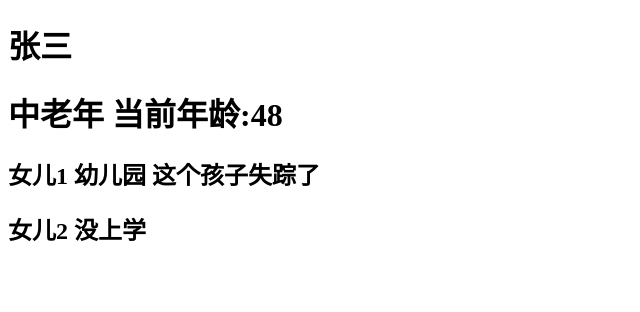
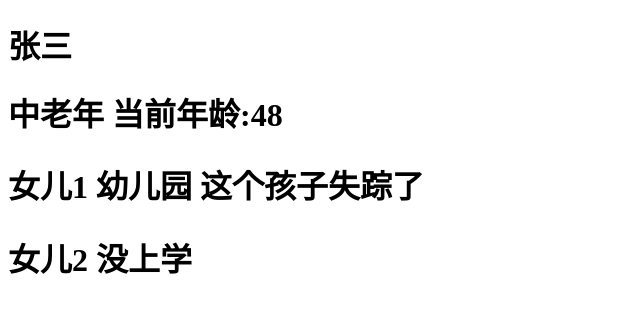
Before and after one commit to keyboard3/nextjs-razor, a Next.js app in the folder client/: page /post/1 in a window 1280 px wide. Shown: the top 312 px of the page, without its empty margins (0-640 px from the left). Built offline with nearby package versions, Linux system fonts and the light colour scheme; no server answers; what @sinclair/typebox would draw is missing.

Commit message:
feat: 优化代码生成,解决bug

```diff
--- a/client/pages/post/[postId].tsx
+++ b/client/pages/post/[postId].tsx
@@ -2,6 +2,7 @@ import React from 'react'
 import { compile, compilePrint } from "../../template-helper/compile";
 import { proxyModel } from '../../template-helper/proxy';
 import { Static, Type } from '@sinclair/typebox'
+import styles from "./styles.module.css";
 
 function Home({ Model }: any) {
   const { data } = proxyModel<RootModel>(Model, modelGroups);
@@ -12,7 +13,7 @@ function Home({ Model }: any) {
     return type == 1 ? "中老年" : "青年";
   })
   return (
-    <div>
+    <div >
       <h1>{data.basic.name}</h1>
       {compilePrint(() => {
         switch (type) {
@@ -31,8 +32,8 @@ function Home({ Model }: any) {
           const attachInfo = compile(() => {
             return index < 1 ? "这个孩子失踪了" : ""
           })
-          return compile(() => {
-            return <h2 key={personModel.name}>{personModel.name} {typeStr} {attachInfo}</h2>;
+          return compilePrint(() => {
+            return <h2 className={styles.title} key={personModel.name}>{personModel.name} {typeStr} {attachInfo}</h2>;
           })
         })
       }
--- /dev/null
+++ b/client/pages/post/styles.module.css
@@ -0,0 +1,12 @@
+.container {
+    display: flex;
+    flex-direction: column;
+    align-items: center;
+    justify-content: center;
+    height: 100vh;
+}
+.title {
+    font-size: 2rem;
+    font-weight: 600;
+    margin-bottom: 1rem;
+}
--- a/client/template-helper/compile.tsx
+++ b/client/template-helper/compile.tsx
@@ -34,29 +34,87 @@ export function compile(func: any, template: any = compileTemplate, templateFun:
 
   console.log("compile before code", code);
   //因为jsx展开成c#代码时，c#变量是全局作用域，所以这里需要防止变量名生成唯一。这里暂时先不看全局的唯一，只靠随机
+  const resultName = generateUniqueVariableName("result_");
+  let resultValueName = "";
+  let resultCode = ""
+
+  const { prefixInstructionCode, programBodyCode } = transferCompile(code,
+    function enter(path: any, t: any) {
+      const innerNode = path.node;
+      //如果是exit中return替换之后的赋值语句就直接跳过
+      if (t.isAssignmentExpression(innerNode) && innerNode.left.name == resultName) {
+        path.skip();
+        return true;
+      }
+      return false;
+    },
+    function exit(path: any, t: any) {
+      if (t.isReturnStatement(path.node)) {
+        if (t.isIdentifier(path.node.argument)) {
+          resultValueName = path.node.argument.name;
+        }
+
+        const newNode = t.variableDeclaration("var", [t.variableDeclarator(t.identifier(resultName), path.node.argument)]);
+        path.replaceWith(newNode);
+      }
+      return false;
+    });
+
+  resultCode = prefixInstructionCode;
+  resultCode += "\n`@{\n" + `\${prefixInstruction}`;
+  if (resultValueName) {
+    resultCode += `var ${resultName}=\${${resultValueName}.meta.result};`;
+  }
+  resultCode += "\n" + programBodyCode + "\n}`\n";
+
+  console.log("resultCode", resultCode);
+  return func(resultCode, `@${resultName}`);
+}
+
+export function compilePrint(func: any, template: any = compilePrintTemplate, templateFun: string = "compilePrint") {
+  //当dev或者产物在浏览器中跑的时候直接用原始的js代码执行
+  if (typeof window !== "undefined" || process.env.NODE_ENV == "development") {
+    if (typeof func == "function") {
+      return func();
+    }
+    return func;
+  }
+
+  //将预处理过的运行时代码转换成普通箭头函数，方便ast分析，核心是分析函数的body代码块
+  let code = func.toString();
+  code = code.replace(template.replace(`${templateFun}(`, ""), "()=>{");
+
+  const { prefixInstructionCode, programBodyCode } = transferCompile(code, undefined,
+    function exit(path, t) {
+      if (t.isReturnStatement(path.node)) {
+        path.replaceWith(path.node.argument);
+      }
+      return false;
+    });
+
+  let resultCode = "";
+  resultCode = prefixInstructionCode;
+  resultCode += "\n`@{" + `\${prefixInstruction}`;
+  resultCode += "\n" + programBodyCode + "\n}\n`";
+
+  console.log("resultCode", resultCode);
+  return func(resultCode, "");
+}
+
+function transferCompile(code: string, enterCallback?: (path: any, t: any) => boolean, exitCallback?: (path: any, t: any) => boolean) {
+  const { t, babel, traverse } = (global as any).compile;
+  const ast = babel.parse(code);
   const newNamesNodeMap: any = {};
   const namesMap: any = {};
   const whiteListNames: any = { ...(global as any).compile.whiteListNames };
-  const resultName = generateUniqueVariableName("result_");
-  let resultValueName = "";
-  let resultCode = ""
-  debugger;
-  const { t, babel, traverse } = (global as any).compile;
-  const ast = babel.parse(code);
+  let programBodyCode = "", prefixInstructionCode = "";
   traverse(ast, {
     exit(path: any) {
       const isRoot = path.node.type === 'Program' && !path.parentPath;
-      console.log("exit path.node.type", path.node.type, path.node.name)
+      // console.log("exit path.node.type", path.node.type, path.node.name)
       if (!isRoot) {
         //当退出
-        if (t.isReturnStatement(path.node)) {
-          if (t.isIdentifier(path.node.argument)) {
-            resultValueName = path.node.argument.name;
-          }
-
-          const newNode = t.variableDeclaration("var", [t.variableDeclarator(t.identifier(resultName), path.node.argument)]);
-          path.replaceWith(newNode);
-        }
+        if (exitCallback?.(path, t)) return;
         //c#中每个switch case 一定要有break语句
         if (t.isSwitchCase(path.parent) && !t.isBreakStatement(path.parent.consequent[path.parent.consequent.length - 1])) {
           path.parent.consequent.push(t.breakStatement());
@@ -110,55 +168,54 @@ export function compile(func: any, template: any = compileTemplate, templateFun:
       compiledCode.push(prefixInstruction);
 
       //获得执行语句的编译代码
-      let programBodyCode = getCode((path.node as any).body[0].expression.body.body);
-      console.log("programBodyCode", programBodyCode)
-      const replacedCode = programBodyCode.replace(/variable_(\w+)/g, (_: any, name: string) => {
-        return `\${variable_${name}.meta.result}`;
+      programBodyCode = getCode((path.node as any).body[0].expression.body.body);
+      programBodyCode = programBodyCode.replace(/(?<!var\W+)variable_([\w.]+)/g, (_: any, name: string) => {
+        if (name.includes(".")) return _;
+        return `\${${_}.meta.result}`;
       });
-
-      let prefixInstructionCode = getCode(compiledCode);
-      //因为这个代码最终要交给运行时处理，所以prefixInstructionCode用来捕获运行时变量，最后目的是拿到c#代码字符串
-      resultCode = prefixInstructionCode;
-      resultCode += "\n`@{\n" + `\${prefixInstruction&&(prefixInstruction+"\\n\\n")}`;
-      if (resultValueName) {
-        resultCode += `var ${resultName}=\${${resultValueName}.meta.result};`;
-      }
-      resultCode += "\n" + replacedCode + "}`";
-
-      console.log("===namesMap", namesMap);
-      console.log("===compile after code", resultCode);
+      prefixInstructionCode = getCode(compiledCode);
+      //获取原始对象
+      prefixInstructionCode = prefixInstructionCode.replace(/(?<!var\W+)variable_([\w.]+)/g, (_: any, name: string) => {
+        if (name.includes(".")) return _;
+        return `${_}.meta.result`;
+      });
+      //当被用作vdom children是用归一化对象
+      prefixInstructionCode = prefixInstructionCode.replace(/\/\*#__PURE__\*\/variable_([\w.]+)/g,(_:any,name:string) =>{
+        return _.replace(".meta.result","");
+      })
     },
     enter(innerPath: any) {
-      console.log("enter node.path.type", innerPath.node.type, "innerPath.key", innerPath.key)
+      // console.log("enter node.path.type", innerPath.node.type, "innerPath.key", innerPath.key)
       const { node: innerNode } = innerPath as any;
-      //如果遇到已经处理过的变量名就直接跳过
-      if (t.isIdentifier(innerNode) && (newNamesNodeMap[innerNode.name] || whiteListNames[innerNode.name])) {
-        innerPath.skip();
-        return;
-      }
-      // //判断是<div key的表达式就跳过>
-      if (innerPath.key == 2
-        && t.isCallExpression(innerPath.parent)
-        && innerPath.parent.callee.expressions[1]?.property?.name == "jsxs"
-      ) {
-        innerPath.replaceWith(t.stringLiteral("key-value"));
-        innerPath.skip();
-        return;
-      };
-      //如果是exit中return替换之后的赋值语句就直接跳过
-      if (t.isAssignmentExpression(innerNode) && innerNode.left.name == resultName) {
-        innerPath.skip();
-        return;
-      }
+      if (enterCallback?.(innerPath, t)) return;
       //只处理调用表达式的参数部分，调用对象部分不管
       if (innerPath.key == "callee") {
         innerPath.skip();
         return;
       }
       if (t.isMemberExpression(innerNode)) {
-        replaceIdentifierNode(innerPath, "")
+        if (innerNode.object?.name?.startsWith("jsx_runtime")) {
+          innerPath.skip();
+          return;
+        }
+        replaceIdentifierNode(innerPath, generateUniqueVariableName(innerNode.object?.name + "_"))
         return;
       }
+      if (t.isCallExpression(innerPath.parent)
+        && (
+          innerPath.parent.callee.object?.name?.startsWith("jsx_runtime")
+          || innerPath.parent.callee.expressions?.[1]?.object?.name?.startsWith("jsx_runtime")
+        )
+      ) {
+        //判断是<div key的表达式就跳过>
+        if (innerPath.key == 2) {
+          innerPath.replaceWith(t.stringLiteral("key-value"));
+        }
+        if ([0, 2].includes(innerPath.key)) {
+          innerPath.skip();
+        }
+        return;
+      };
       // 如果当前节点是标识符或字面量，则将其替换为函数调用表达式
       if (t.isIdentifier(innerNode)) {
         //对象属性或者赋值语句的左值
@@ -171,159 +228,13 @@ export function compile(func: any, template: any = compileTemplate, templateFun:
       }
     },
   }, undefined, { isRoot: true });
-
-  console.log("===resultCode", resultCode);
-  return func(resultCode, `@${resultName}`);
+  console.log("transferCompile", prefixInstructionCode, programBodyCode)
+  return { programBodyCode, prefixInstructionCode }
   function replaceIdentifierNode(innerPath: any, oldName: string, force: boolean = false) {
     const { node: innerNode } = innerPath as any;
-    let newName = ""
-    if (!force && namesMap[oldName]) newName = namesMap[oldName];
-    else {
-      newName = generateUniqueVariableName("variable_" + (oldName ?? ""));
-      namesMap[oldName] = newName;
-    }
-    const newNode = t.identifier(newName);
-    newNamesNodeMap[newName] = innerNode;
-    innerPath.replaceWith(newNode);
-  }
-}
+    if (newNamesNodeMap[innerNode.name] || whiteListNames[innerNode.name])
+      return;
 
-export function compilePrint(func: any, template: any = compilePrintTemplate, templateFun: string = "compilePrint") {
-  //当dev或者产物在浏览器中跑的时候直接用原始的js代码执行
-  if (typeof window !== "undefined" || process.env.NODE_ENV == "development") {
-    if (typeof func == "function") {
-      return func();
-    }
-    return func;
-  }
-
-  //将预处理过的运行时代码转换成普通箭头函数，方便ast分析，核心是分析函数的body代码块
-  let code = func.toString();
-  code = code.replace(template.replace(`${templateFun}(`, ""), "()=>{");
-  let resultCode="";
-  console.log("compilePrint before code", code);
-  //因为jsx展开成c#代码时，c#变量是全局作用域，所以这里需要防止变量名生成唯一。这里暂时先不看全局的唯一，只靠随机
-  const newNamesNodeMap: any = {};
-  const namesMap: any = {};
-  const whiteListNames: any = { ...(global as any).compile.whiteListNames };
-  debugger;
-  const { t, babel, traverse } = (global as any).compile;
-  const ast = babel.parse(code);
-  traverse(ast, {
-    exit(path: any) {
-      const isRoot = path.node.type === 'Program' && !path.parentPath;
-      console.log("exit path.node.type", path.node.type, path.node.name)
-      if (!isRoot) {
-        //当退出
-        if (t.isReturnStatement(path.node)) {
-          path.replaceWith(path.node.argument);
-          return;
-        }
-        //c#中每个switch case 一定要有break语句
-        if (t.isSwitchCase(path.parent) && !t.isBreakStatement(path.parent.consequent[path.parent.consequent.length - 1])) {
-          path.parent.consequent.push(t.breakStatement());
-        }
-        if (t.isCallExpression(path.node)) {
-          replaceIdentifierNode(path, path.node.callee.name, true);
-          return;
-        }
-        return;
-      }
-      //提前捕获到所有声明的变量
-      const compiledCode = Object.keys(newNamesNodeMap).map((key) => {
-        const value = newNamesNodeMap[key];
-        const args = [value];
-        const callee = t.memberExpression(t.memberExpression(t.identifier("global"), t.identifier("compile")), t.identifier("normalValuePrint"));
-        const callExpr = t.callExpression(callee, args);
-        const varName = t.identifier(key);
-        const varDecl = t.variableDeclaration("var", [t.variableDeclarator(varName, callExpr)]);
-        return varDecl;
-      });
-      //获取所有生成c#变量的所依赖的c#代码
-      const prefixInstructionNode = t.stringLiteral("");
-      const prefixInstructionExpr = Object.keys(newNamesNodeMap).reduce((acc: any, key) => {
-        let instruction: any = t.memberExpression(t.identifier(key), t.identifier("instruction"));
-        return t.binaryExpression("+", acc, instruction);
-      }, prefixInstructionNode);
-
-      //去掉之前c#代码块中的@{}，最外层只需要一个@{}就行了
-      let replaceExpr = t.callExpression(
-        babel.types.memberExpression(
-          prefixInstructionExpr,
-          babel.types.identifier('replace')
-        ),
-        [
-          babel.types.regExpLiteral('@{\\n?(.+?)\\n?}', 'sg'),
-          babel.types.stringLiteral('$1')
-        ]
-      );
-
-      const prefixInstruction = t.variableDeclaration("var", [t.variableDeclarator(t.identifier("prefixInstruction"), replaceExpr)]);
-      compiledCode.push(prefixInstruction);
-
-      //获得执行语句的编译代码
-      let programBodyCode = getCode((path.node as any).body[0].expression.body.body);
-      console.log("programBodyCode", programBodyCode)
-      const replacedCode = programBodyCode.replace(/variable_(\w+)/g, (_: any, name: string) => {
-        return `\${variable_${name}.meta.result}`;
-      });
-
-      let prefixInstructionCode = getCode(compiledCode);
-      //因为这个代码最终要交给运行时处理，所以prefixInstructionCode用来捕获运行时变量，最后目的是拿到c#代码字符串
-      resultCode = prefixInstructionCode;
-      resultCode += "\n`@{\n" + `\${prefixInstruction&&(prefixInstruction+"\\n\\n")}`;
-      resultCode += "\n" + replacedCode + "}`";
-
-      console.log("===namesMap", namesMap);
-      console.log("===compile after code", resultCode);
-    },
-    enter(innerPath: any) {
-      console.log("enter node.path.type", innerPath.node.type, "innerPath.key", innerPath.key)
-      const { node: innerNode } = innerPath as any;
-      //如果遇到已经处理过的变量名就直接跳过
-      if (t.isIdentifier(innerNode) && (newNamesNodeMap[innerNode.name] || whiteListNames[innerNode.name])) {
-        innerPath.skip();
-        return;
-      }
-      if (innerPath.key == 2
-        && t.isCallExpression(innerPath.parent)
-        && innerPath.parent.callee.expressions[1]?.property?.name == "jsxs"
-      ) {
-        innerPath.replaceWith(t.stringLiteral("key-value"));
-        innerPath.skip();
-        return;
-      };
-      //如果是exit中return替换之后的赋值语句就直接跳过
-      if (t.isAssignmentExpression(innerNode)) {
-        innerPath.skip();
-        return;
-      }
-      //只处理调用表达式的参数部分，调用对象部分不管
-      if (innerPath.key == "callee") {
-        innerPath.skip();
-        return;
-      }
-      if (t.isMemberExpression(innerNode)) {
-        replaceIdentifierNode(innerPath, "")
-        return;
-      }
-      // 如果当前节点是标识符或字面量，则将其替换为函数调用表达式
-      if (t.isIdentifier(innerNode)) {
-        //对象属性或者赋值语句的左值
-        if (innerPath.key == "key") return;
-        if (innerPath.key == "id") {
-          whiteListNames[innerNode.name] = true;
-          return;
-        }
-        replaceIdentifierNode(innerPath, innerNode.name);
-      }
-    },
-  }, undefined, { isRoot: true });
-
-  console.log("===compile print resultCode", resultCode);
-  return func(resultCode, "");
-  function replaceIdentifierNode(innerPath: any, oldName: string, force: boolean = false) {
-    const { node: innerNode } = innerPath as any;
     let newName = ""
     if (!force && namesMap[oldName]) newName = namesMap[oldName];
     else {
```
Also changed, not shown: client/template-helper/proxy.tsx (+17 -17 lines), 2 other files (tests, documents, lock files or other folders).
